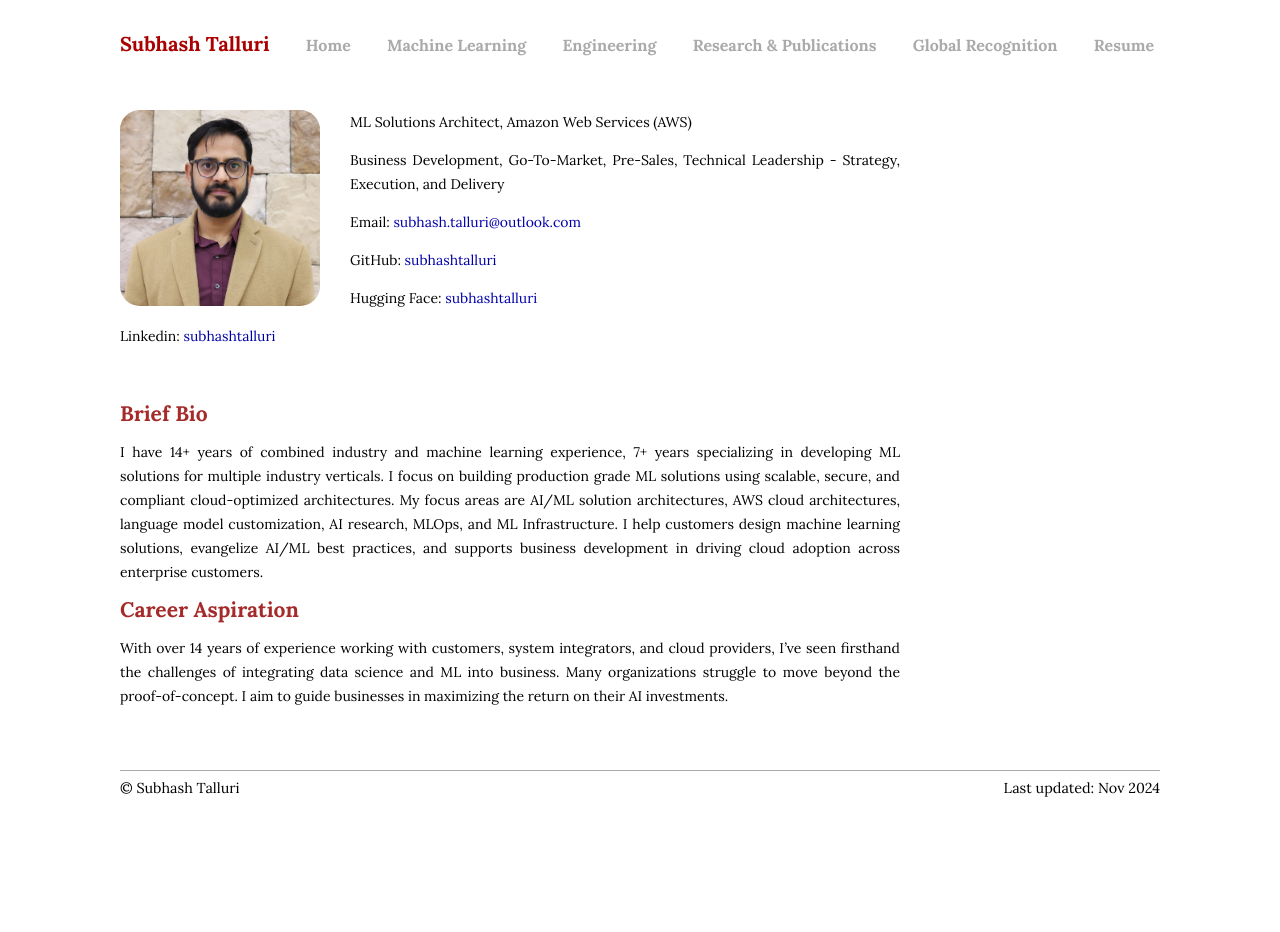
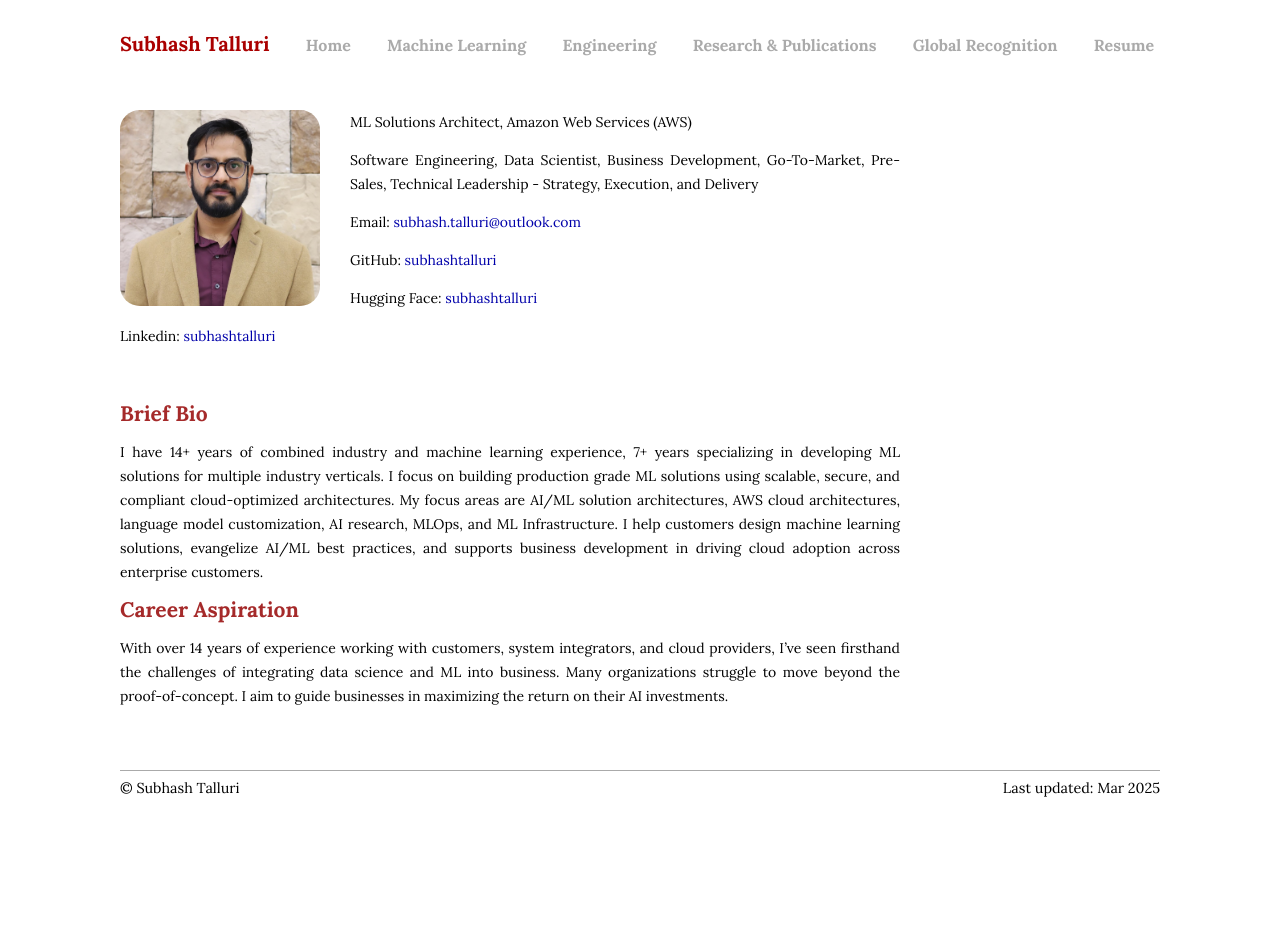
Before and after one commit to subhashtalluri/subhashtalluri.github.io, a Jekyll site: the page built from index.md, in a window 1280 px wide. Built offline with Jekyll 4.4.1, drawn with Linux system fonts in a browser that asks for light colours.

Commit message:
another marh 2025 update

```diff
--- a/_includes/footer.html
+++ b/_includes/footer.html
@@ -1,4 +1,4 @@
 <div class="footer">
    © Subhash Talluri
-  <span style="float:right">  Last updated: Nov 2024</span></div>
+  <span style="float:right">  Last updated: Mar 2025</span></div>
 </div>
--- a/_layouts/home.html
+++ b/_layouts/home.html
@@ -13,7 +13,7 @@
                         </div>
                         <div class="contact">
                             <p>ML Solutions Architect, Amazon Web Services (AWS)</p>
-                            <p>Business Development, Go-To-Market, Pre-Sales, Technical Leadership - Strategy, Execution, and Delivery </p>
+                            <p>Software Engineering, Data Scientist, Business Development, Go-To-Market, Pre-Sales, Technical Leadership - Strategy, Execution, and Delivery </p>
                             <p>Email: <a href="mailto:subhash.talluri@outlook.com">subhash.talluri@outlook.com</a></p>
                             <p>GitHub: <a href="https://github.com/subhashtalluri">subhashtalluri</a></p>
                             <p>Hugging Face: <a href="https://huggingface.co/subhashtalluri">subhashtalluri</a></p>
```
Also changed, not shown: _posts/2025-02-21-Linkedin5.md (+1 -1 lines).
